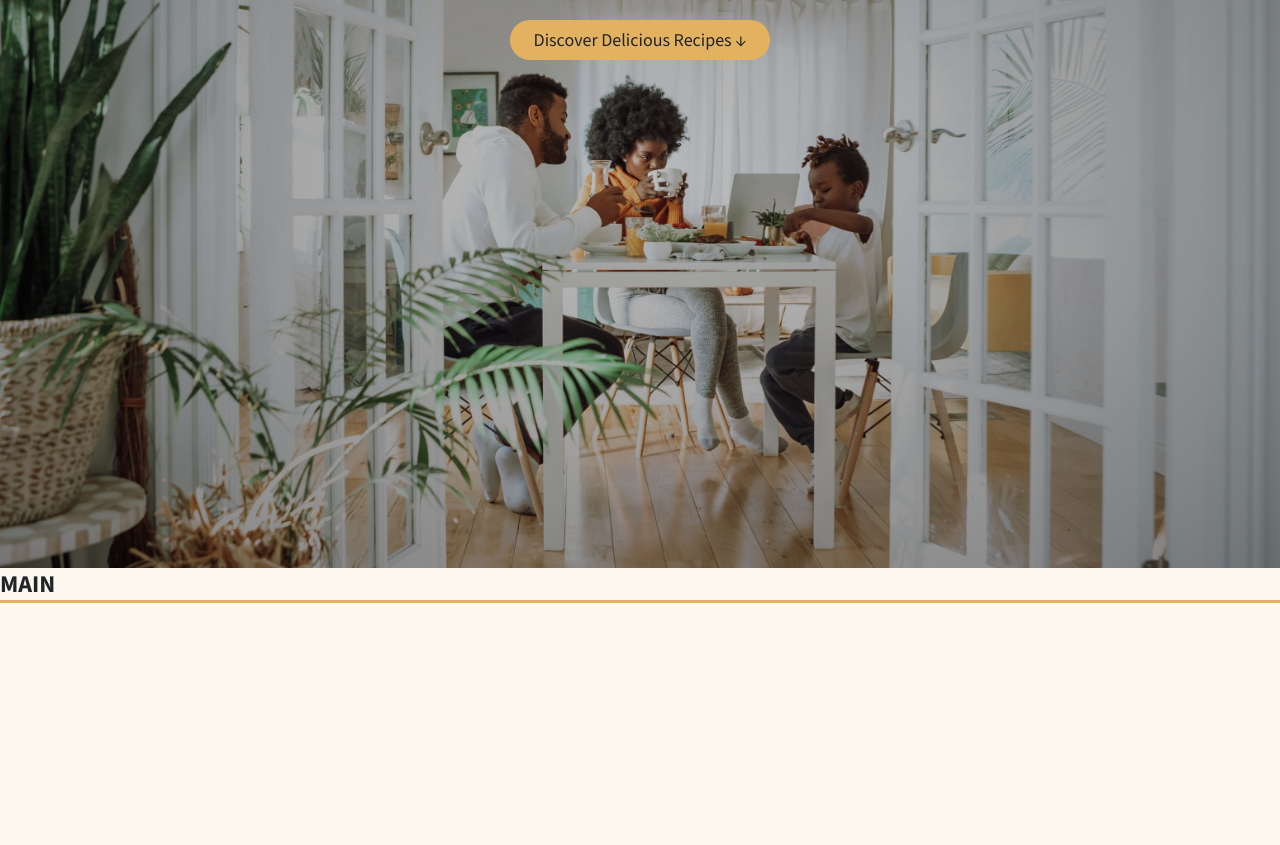
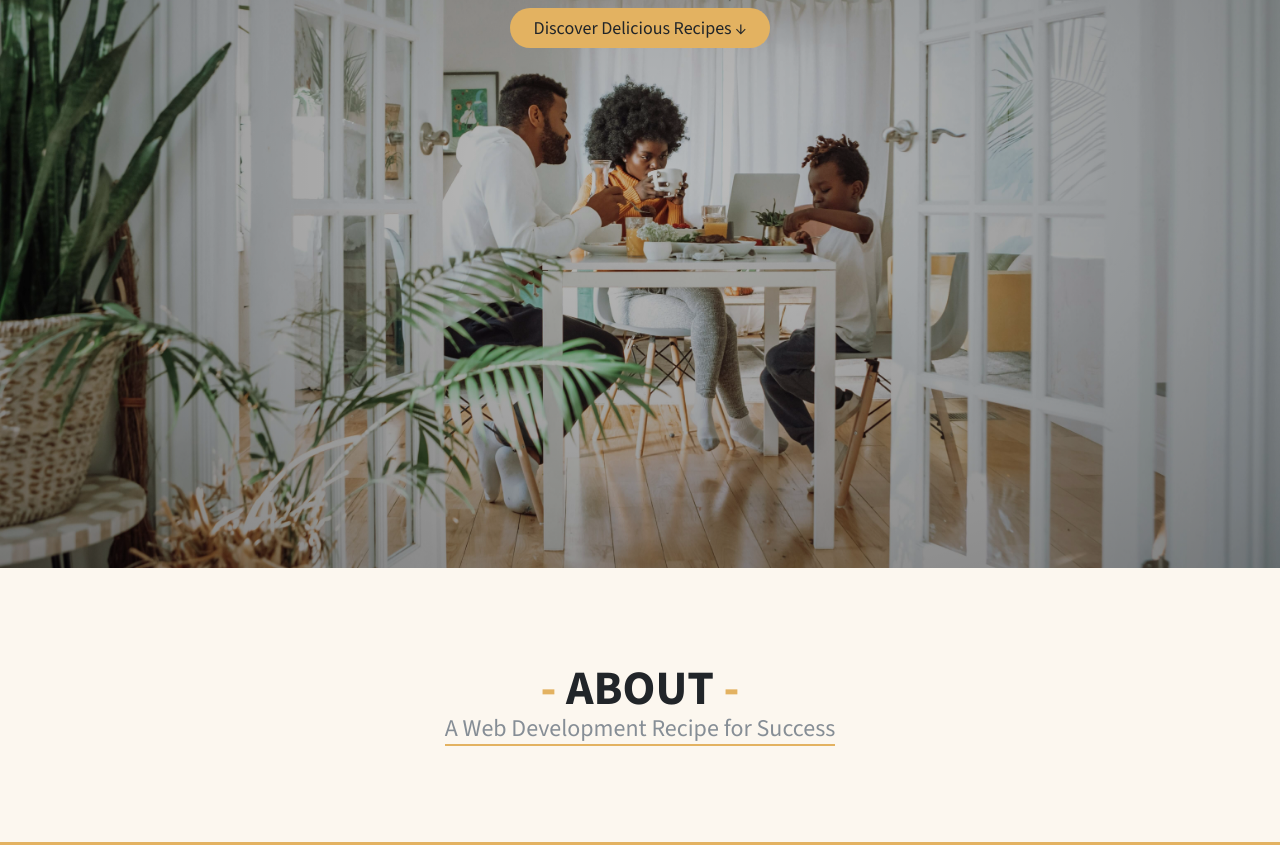
Before and after one commit to youngmrnelson/odin-recipes, a plain HTML site: page index.html in a window 1280 px wide. Shown: the part 232-1077 px from the top of the page. Before the commit the page ends 835 px from the top, so only its background shows below. Drawn offline with nearby package versions, Linux system fonts and the light colour scheme.

Commit message:
style: section headers

```diff
--- a/index.html
+++ b/index.html
@@ -94,7 +94,12 @@
     </header>
     <!-- Main Section -->
     <main class="main" id="main">
-      <h2>MAIN</h2>
+      <section class="about section">
+        <header class="section--header">
+          <h2 class="section--title">ABOUT</h2>
+          <p class="section--subtitle">A Web Development Recipe for Success</p>
+        </header>
+      </section>
     </main>
   </body>
 </html>
--- a/style.css
+++ b/style.css
@@ -22,7 +22,7 @@
   --odin-alt-light: #27847d;
   --bg-light: #fcf7ef;
   --dark: #212529;
-  --gray: #adb5bd;
+  --gray: #868e96;
 }
 
 /* GENERAL STYLING */
@@ -58,6 +58,31 @@ a:visited {
   padding: 8px 24px;
   border-radius: 24px;
   transition: 0.2s ease;
+}
+.section {
+  margin-block: 96px;
+}
+
+.section--header {
+  text-align: center;
+}
+
+.section--title {
+  font-size: 48px;
+  line-height: 1;
+}
+
+.section--title::before,
+.section--title::after {
+  content: " - ";
+  color: var(--odin-main);
+}
+
+.section--subtitle {
+  display: inline-block;
+  font-size: 24px;
+  color: var(--gray);
+  border-bottom: 2px solid var(--odin-main);
 }
 /* HERO SECTION */
 .hero {
@@ -124,6 +149,7 @@ a:visited {
 
 .hero--title {
   font-size: 124px;
+  line-height: 1;
 }
 
 .hero--subtitle {
```
Also changed, not shown: img/homepage/hero-bg.webp (deleted).
